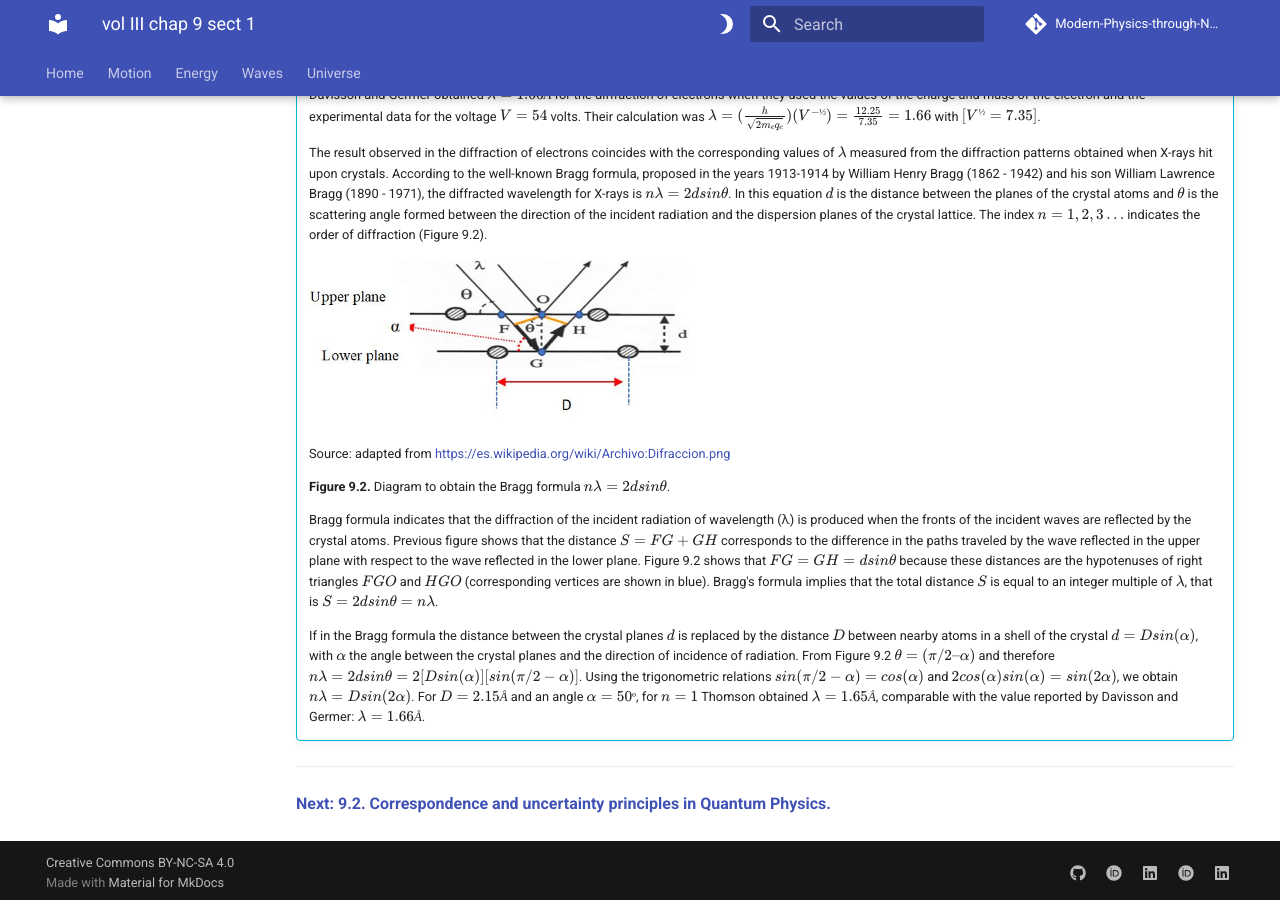
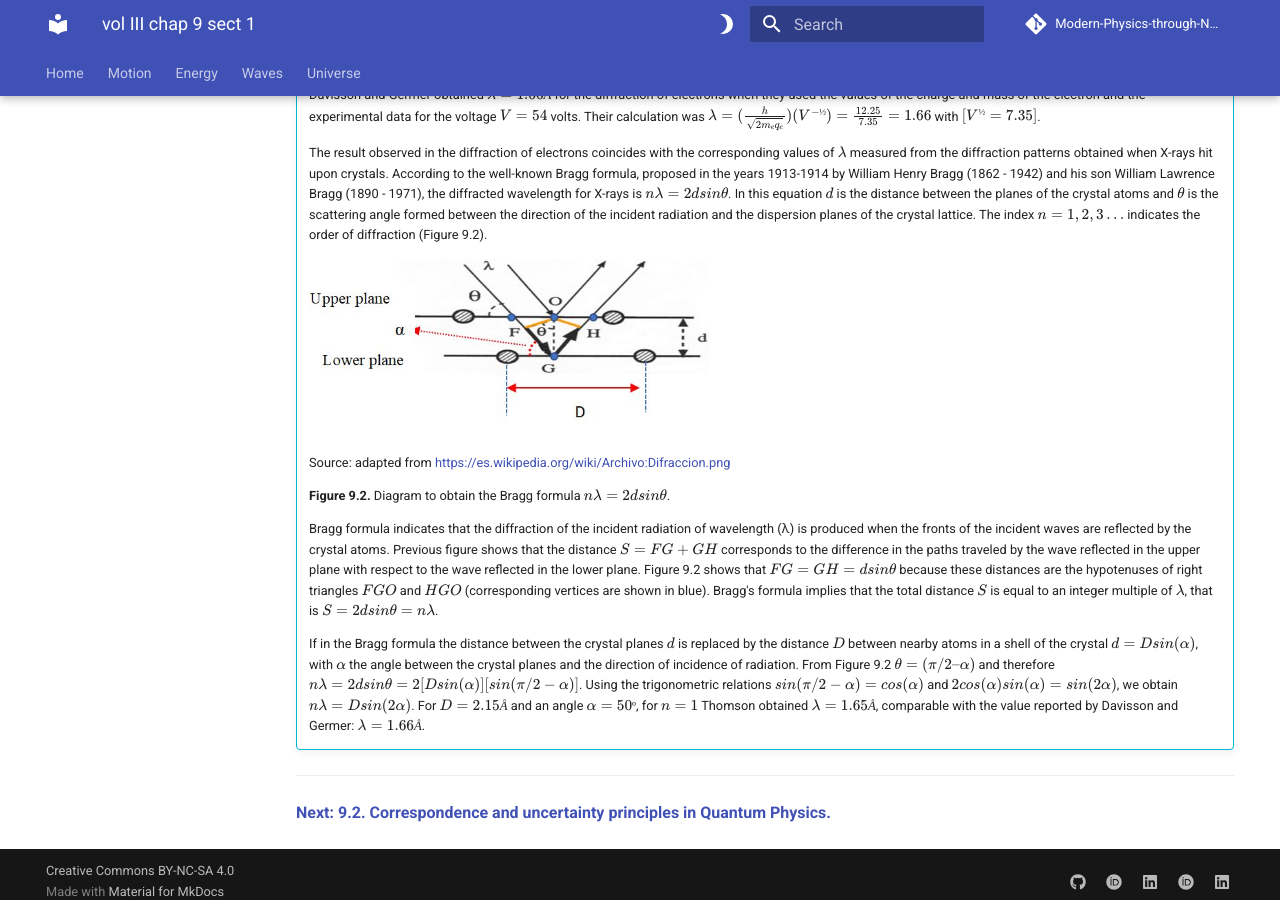
Before and after one commit to modphysnobel/modphysnobel.github.io, an MkDocs documentation site: the page built from docs/vol-III/vol-III-chap-9-sect-1.md, in a window 1280 px wide and 900 px high, scrolled down 3326 px. Built offline with MkDocs 1.6.1 and Material for MkDocs 9.7.7, drawn with Linux system fonts in a browser that asks for light colours; some web fonts are replaced; comment, search, counter and statistics services are not loaded.

Commit message:
Update vol-III-chap-9-sect-1.md

```diff
--- a/docs/vol-III/vol-III-chap-9-sect-1.md
+++ b/docs/vol-III/vol-III-chap-9-sect-1.md
@@ -201,7 +201,7 @@
 
 	The result observed in the diffraction of electrons coincides with the corresponding values of $λ$ measured from the diffraction patterns obtained when X-rays hit upon crystals. According to the well-known Bragg formula, proposed in the years 1913-1914 by William Henry Bragg (1862 - 1942) and his son William Lawrence Bragg (1890 - 1971), the diffracted wavelength for X-rays is $nλ = 2dsinθ$. In this equation $d$ is the distance between the planes of the crystal atoms and $θ$ is the scattering angle formed between the direction of the incident radiation and the dispersion planes of the crystal lattice. The index $n = 1, 2, 3…$ indicates the order of diffraction (Figure 9.2).
 
-	![Fig3](./figs/chap-9-sect-1-fig3.JPG){width="380"}
+	![Fig3](./figs/chap-9-sect-1-fig3.JPG){width="400"}
 
 	Source: adapted from  https://es.wikipedia.org/wiki/Archivo:Difraccion.png
 
```
